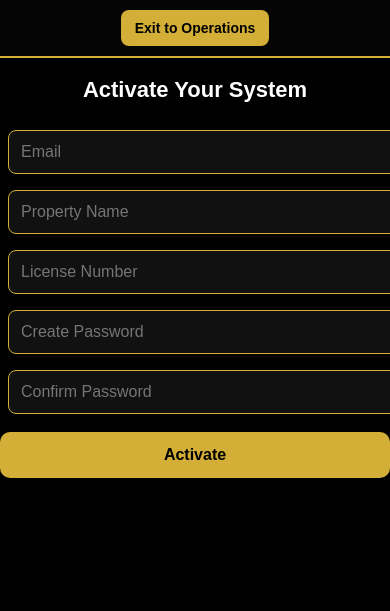
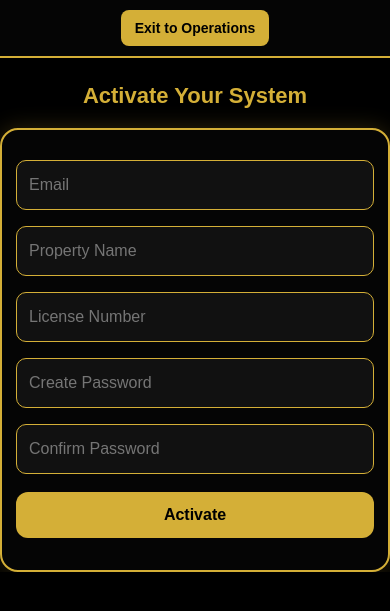
Before and after one commit to Pearlzzpearlzz/Nilpf-store, a Flask app: page /activate in a window 390 px wide. Shown: the top 611 px of the page. Run offline with Flask 3, Linux system fonts and the light colour scheme.

Commit message:
Improve mobile activation screen

```diff
--- a/templates/activation.html
+++ b/templates/activation.html
@@ -2,11 +2,78 @@
 <html>
 <head>
 <meta charset="UTF-8">
+<meta name="viewport" content="width=device-width, initial-scale=1.0">
 <title>Activate NILPF</title>
 <style>
-body { background:#000;color:#fff;font-family:Arial;text-align:center;padding:40px;}
-input { width:280px;padding:12px;margin:8px;border-radius:8px;border:1px solid #d4af37;background:#111;color:#fff;}
-button { padding:12px 20px;background:#d4af37;border:none;border-radius:10px;font-weight:bold;}
+* { box-sizing: border-box; }
+
+body {
+  background:#000;
+  color:#fff;
+  font-family:Arial, sans-serif;
+  text-align:center;
+  padding:40px 16px;
+  margin:0;
+  overflow-x:hidden;
+}
+
+h2 {
+  color:#d4af37;
+  font-size:30px;
+  margin:28px 0 22px;
+}
+
+form {
+  width:100%;
+  max-width:390px;
+  margin:0 auto;
+  padding:24px 18px;
+  border:2px solid #d4af37;
+  border-radius:18px;
+  background:#050505;
+  box-shadow:0 0 22px rgba(212,175,55,.22);
+}
+
+input {
+  width:100%;
+  padding:14px 12px;
+  margin:8px 0;
+  border-radius:10px;
+  border:1px solid #d4af37;
+  background:#111;
+  color:#fff;
+  font-size:16px;
+  min-height:50px;
+}
+
+button {
+  width:100%;
+  margin-top:14px;
+  padding:15px 16px;
+  background:#d4af37;
+  border:none;
+  border-radius:12px;
+  font-weight:bold;
+  font-size:17px;
+  color:#000;
+}
+
+@media (max-width: 520px) {
+  body {
+    padding:18px 10px 34px;
+  }
+
+  h2 {
+    font-size:28px;
+    line-height:1.08;
+    margin:24px 0 18px;
+  }
+
+  form {
+    max-width:390px;
+    padding:22px 14px;
+  }
+}
 </style>
   <link rel="stylesheet" href="{{ url_for('static', filename='css/mobile_responsive.css') }}">
 
```
